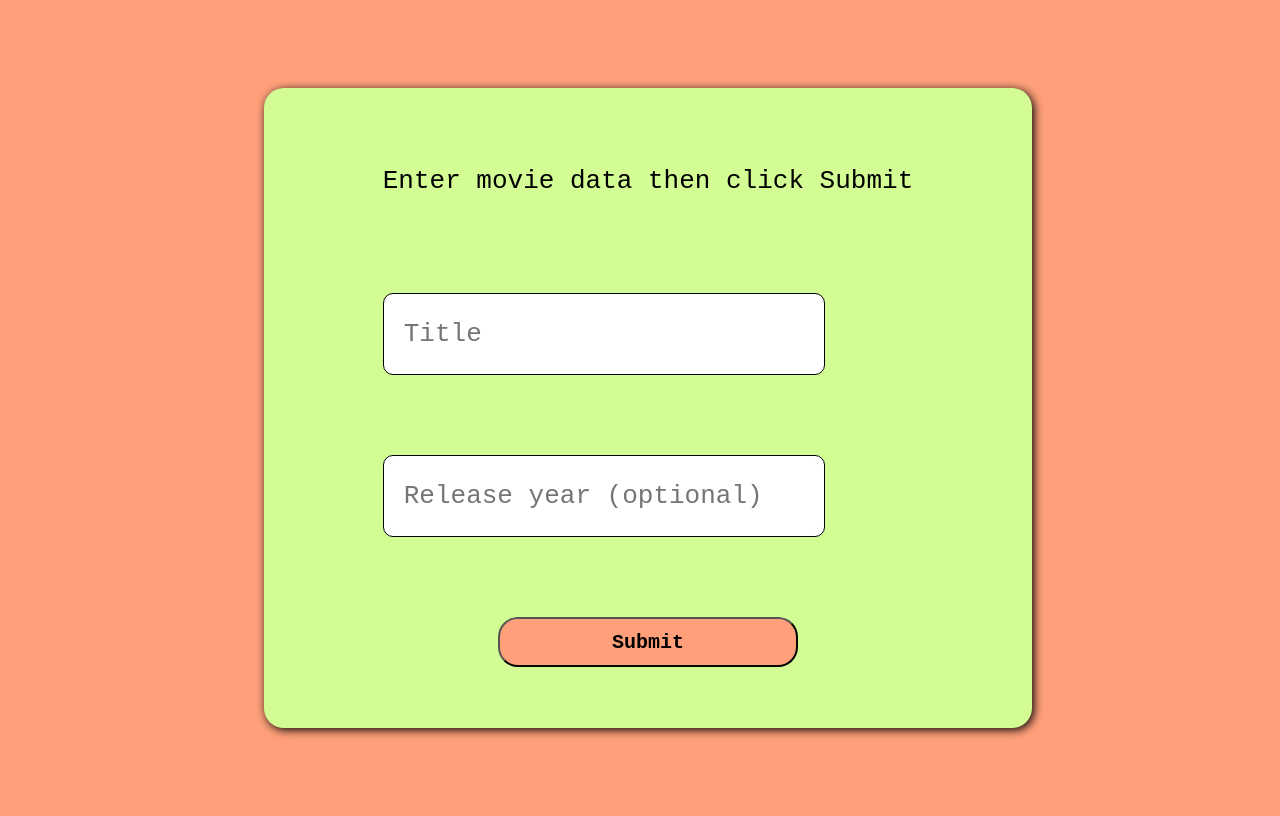
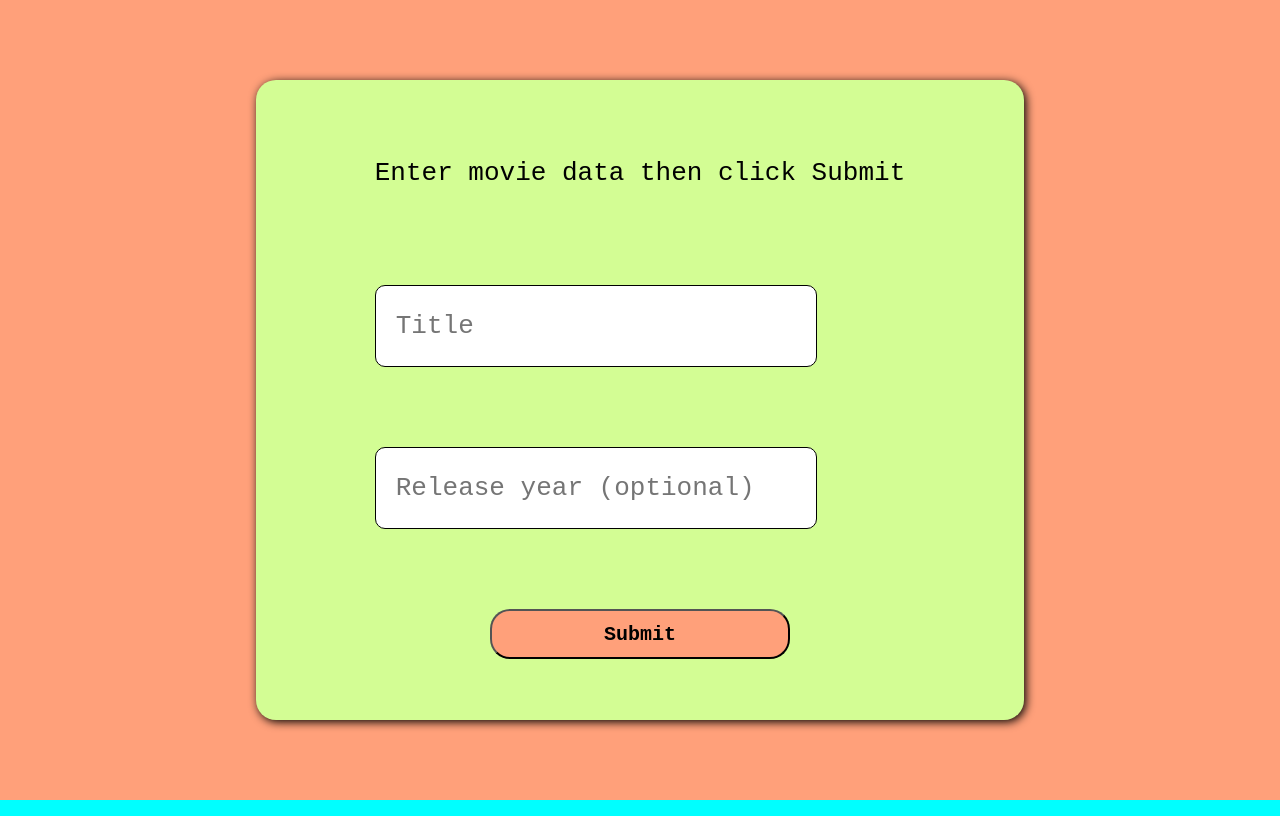
Before and after one commit to Dmate889/Angular_mini_projects, an Angular app in the folder Movie_Search/: page /homePage in a window 1280 px wide. Built offline with nearby package versions, Linux system fonts and the light colour scheme.

Commit message:
Styling for home page and plot page

```diff
--- a/Movie_Search/src/app/Components/home-page-component/home-page-component.component.css
+++ b/Movie_Search/src/app/Components/home-page-component/home-page-component.component.css
@@ -17,7 +17,7 @@ body{
     margin: 0;
     padding: 0;
     overflow: hidden;
-    outline: 8px solid lightsalmon;
+
 }
 
 
--- a/Movie_Search/src/app/Components/plot/plot.component.css
+++ b/Movie_Search/src/app/Components/plot/plot.component.css
@@ -6,7 +6,6 @@ body{
     justify-content: center;
     align-items: center;
     background-color: lightsalmon;
-    outline: 8px solid lightsalmon;
     height: 100vh;
     gap: 30px;
 
--- a/Movie_Search/src/app/Components/plot/plot.component.html
+++ b/Movie_Search/src/app/Components/plot/plot.component.html
@@ -1,19 +1,19 @@
 <!DOCTYPE html>
 <html lang="en">
-<head>
-    <meta charset="UTF-8">
-    <meta name="viewport" content="width=device-width, initial-scale=1.0">
-</head>
-<body>
+  <head>
+    <meta charset="UTF-8" />
+    <meta name="viewport" content="width=device-width, initial-scale=1.0" />
+  </head>
+  <body>
     <div class="wrapper">
-        <img src={{movie.Poster}}>
-        <h1 class="metaData">{{movie.Title}}</h1>
-        <h2 class="metaData">Released: {{movie.Released}}</h2>
-        <h2 class="metaData">IMDB score: {{movie.imdbRating}}</h2>
-        <h2 class="metaData">{{movie.Director}}</h2>
-        <h2 class="metaData">{{movie.Actors}}</h2>
-        <h3 class="plot">{{movie.Plot}}</h3>
+      <img src="{{ movie.Poster }}" />
+      <h1 class="metaData">{{ movie.Title }}</h1>
+      <h2 class="metaData">Released: {{ movie.Released }}</h2>
+      <h2 class="metaData">IMDB score: {{ movie.imdbRating }}</h2>
+      <h2 class="metaData">{{ movie.Director }}</h2>
+      <h2 class="metaData">{{ movie.Actors }}</h2>
+      <h3 class="plot">{{ movie.Plot }}</h3>
     </div>
     <button (click)="navigateBack()">Back</button>
-</body>
+  </body>
 </html>
--- a/Movie_Search/src/styles.css
+++ b/Movie_Search/src/styles.css
@@ -1 +1,7 @@
-/* You can add global styles to this file, and also import other style files */
+html, body{
+    margin: 0;
+    padding: 0;
+    background-color: aqua;
+    width: 100vw;
+    height: 100vh;
+}
```
